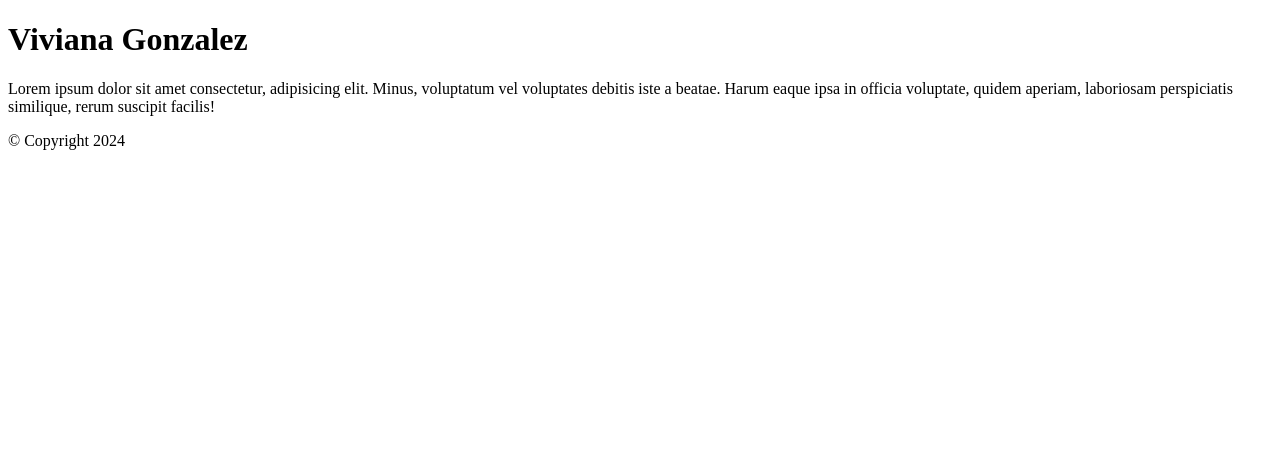
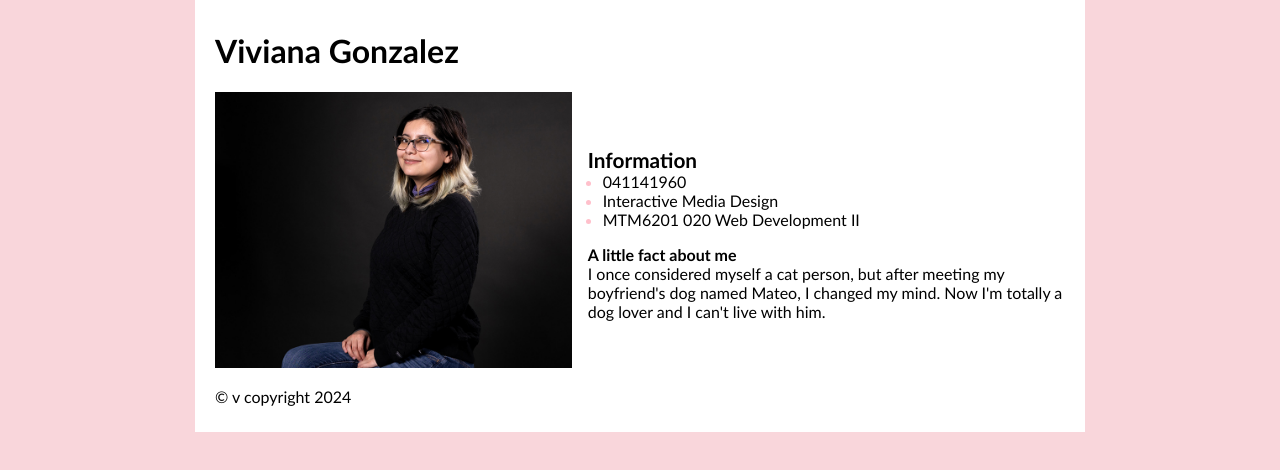
Before and after one commit to gonz0197/mtm6201-week1, a plain HTML site: page index.html in a window 1280 px wide. Drawn offline with Linux system fonts and the light colour scheme.

Commit message:
Show the content and the css applied to the html

```diff
--- /dev/null
+++ b/css/main.css
@@ -0,0 +1,51 @@
+html {
+    font-family:'Trebuchet MS', 'Lucida Sans Unicode', 'Lucida Grande', 'Lucida Sans', Arial, sans-serif;
+    font-size: 16px;
+    background-color: rgb(249, 214, 219);
+}
+
+h3 {
+    font-size: 1.3rem;
+}
+
+body {
+    max-width: 850px;
+    margin: 0 auto;
+    padding: 10px 20px;
+    background-color: white;
+}
+
+.infoimage img {
+    width: 100%;
+    margin: 0 auto;
+}
+
+ul {
+    margin: 0;
+    padding-left: 15px;
+}
+
+ul li {
+    color: pink;
+}
+
+ul li span{
+    color: black;
+}
+
+.nomargin-bottom {
+    margin-bottom: 0;
+}
+
+@media screen and (min-width: 760px) {
+    .infoimage {
+        display: flex;
+    flex-direction: row;
+    justify-content: space-evenly;
+    align-items: center;
+    }
+
+    div.info:nth-child(2) {
+        padding-left: 1rem;
+    }
+}
--- a/index.html
+++ b/index.html
@@ -1,24 +1,39 @@
 <!DOCTYPE html>
 <html lang="en">
+
 <head>
     <meta charset="UTF-8">
     <meta http-equiv="X-UA-Compatible" content="IE=edge">
     <meta name="viewport" content="width=device-width, initial-scale=1.0">
     <title>Viviana Gonzalez</title>
+    <link rel="stylesheet" href="css/main.css">
 </head>
+
 <body>
-
     <header>
         <h1>Viviana Gonzalez</h1>
     </header>
-
     <main>
-        <p>Lorem ipsum dolor sit amet consectetur, adipisicing elit. Minus, voluptatum vel voluptates debitis iste a beatae. Harum eaque ipsa in officia voluptate, quidem aperiam, laboriosam perspiciatis similique, rerum suscipit facilis!</p>
+        <div class="wrapper">
+            <div class="infoimage">
+                <div class="info">
+                    <img src="images/v.jpeg" alt="">
+                </div>
+                <div class="info">
+                    <h3 class="nomargin-bottom">Information</h3>
+                    <ul>
+                        <li><span>041141960</span></li>
+                        <li><span>Interactive Media Design</span></li>
+                        <li><span>MTM6201 020 Web Development II</span></li>
+                    </ul>
+                    <p><strong>A little fact about me</strong><br>I once considered myself a cat person, but after meeting my boyfriend's dog named Mateo, I changed my mind. Now I'm totally a dog lover and I can't live with him.</p>
+                </div>
+            </div>
+        </div>
     </main>
 
     <footer>
-        <p>&copy; Copyright 2024</p>
+        <p>&copy; v copyright 2024</p>
     </footer>
-
 </body>
 </html>
```
Also changed, not shown: images/v.jpeg (added).
